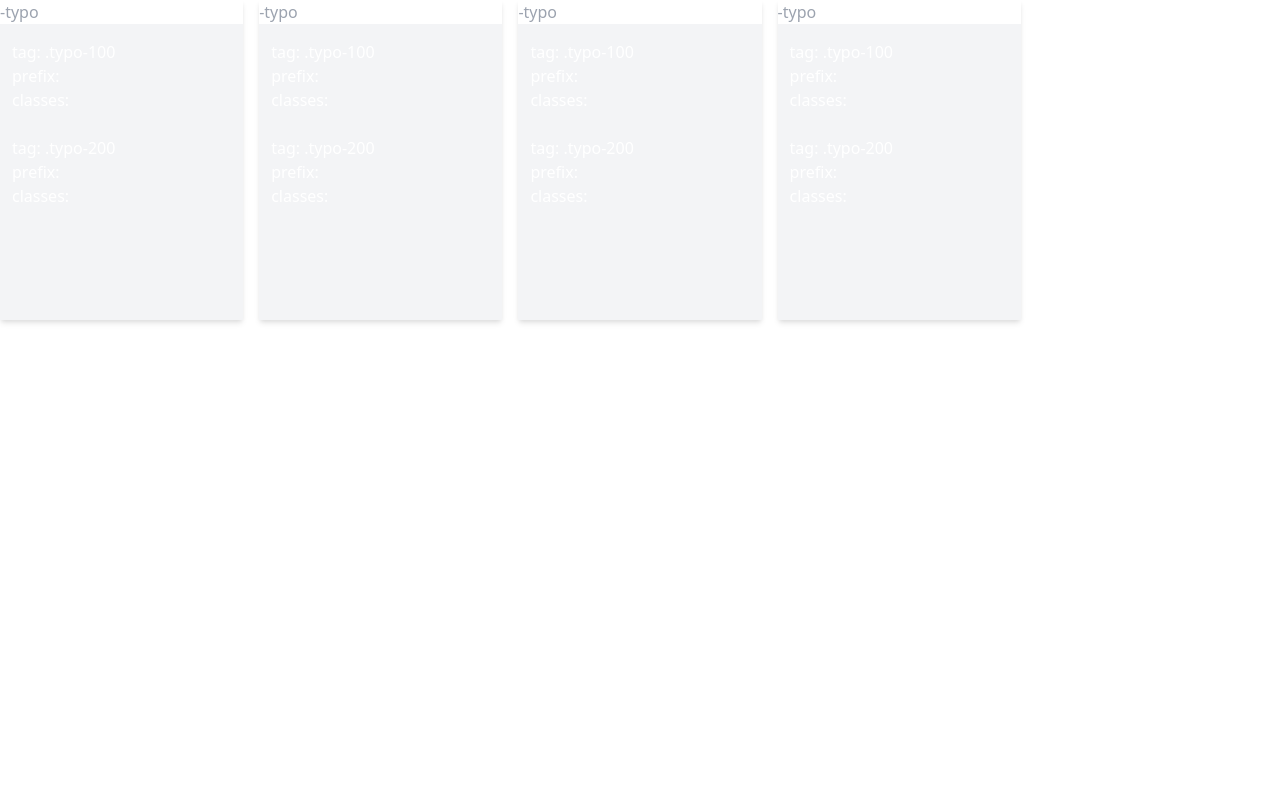
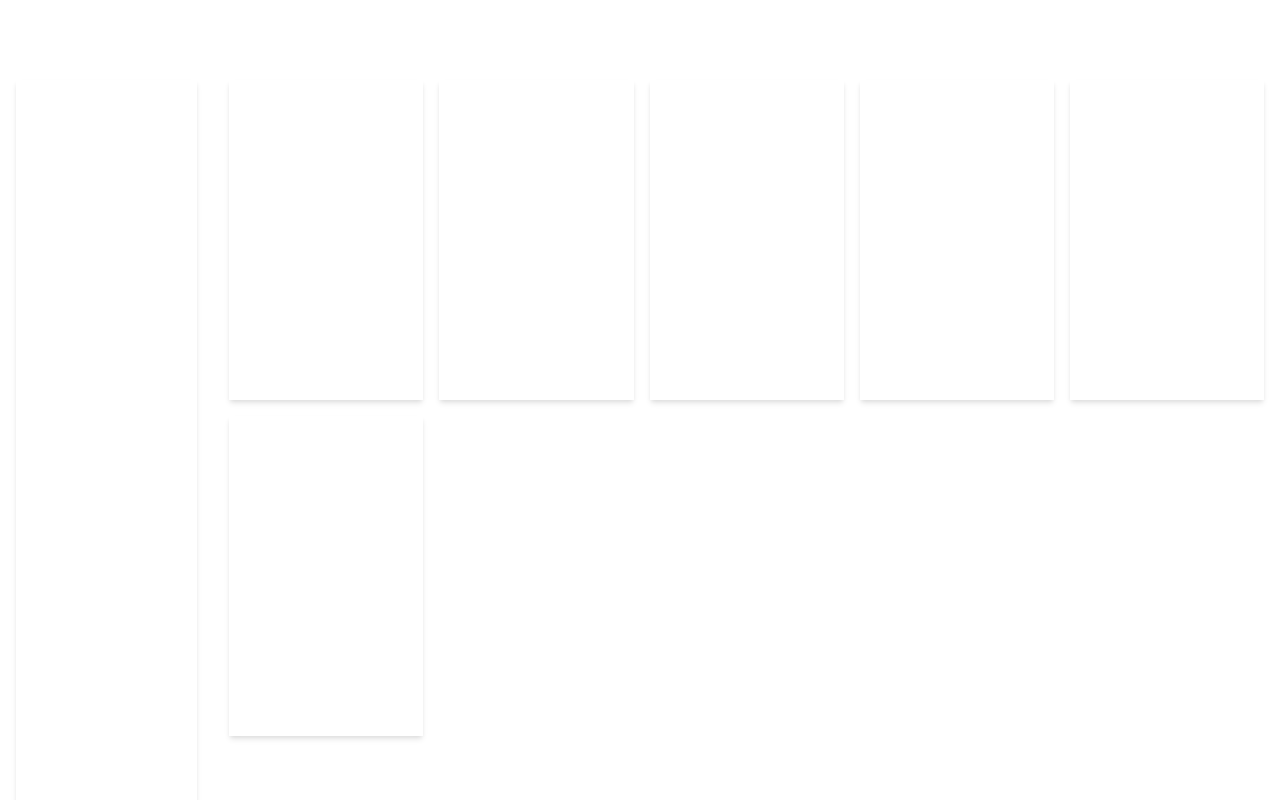
Before and after one commit to theLeroy/XDFormatterReceiver, a Nuxt app: page /interface in a window 1280 px wide. Shown: the top 800 px of the page. Built offline with nearby package versions, Linux system fonts and the light colour scheme.

Commit message:
interface v1

```diff
--- a/components/FontCard.vue
+++ b/components/FontCard.vue
@@ -1,6 +1,29 @@
 <template>
-    <div class="outline  bg-gray-100 shadow-md h-80">
-        <input type="text" name="classname" id="classname" placeholder="-typo" class="w-full">
-        <slot></slot>
+  <draggable group="fonts" :list="group" class="bg-[#383838] shadow-md h-80">
+      <div class="w-full">{{name}}</div>
+      asdasd
+    <div
+      class="list-group-item"
+      v-for="(font, index) in group"
+      :key="index"
+    >
+      <FormatCard :font="font" />
     </div>
+  </draggable>
 </template>
+
+<script>
+export default {
+    props: {
+        group: {
+            type: Array,
+            required: true
+        },
+        name: {
+            type: String,
+            required: false
+
+        }
+    }
+}
+</script>
--- a/components/FormatCard.vue
+++ b/components/FormatCard.vue
@@ -1,7 +1,6 @@
 <template>
-  <div class="w-full bg-slate-700 h-auto my-2 p-2 rounded mx-1 text-white">
+  <div class="w-full bg-[#212121] h-auto my-2 p-2 rounded mx-1 text-white">
     <div class="grid row-2">
-      <div>tag: {{ font.tag }}</div>
       <div>prefix: {{ font.prefix }}</div>
       <div>
         classes:
--- /dev/null
+++ b/components/NotAssigned.vue
@@ -0,0 +1,24 @@
+<template>
+<div class="  shadow-md h-full">
+<div class="text-white">{{name}}</div>
+  <draggable group="fonts" :list="group" class="">
+    <FormatCard
+      class="list-group-item"
+      v-for="(font, index) in group"
+      :key="index"
+      :font="font"
+    />
+  </draggable>
+</div>
+</template>
+
+<script>
+export default {
+    props: {
+        group: {
+            type: Array,
+            required: true
+        },
+    }
+}
+</script>
--- a/nuxt.config.js
+++ b/nuxt.config.js
@@ -22,6 +22,7 @@ export default {
 
   // Plugins to run before rendering page: https://go.nuxtjs.dev/config-plugins
   plugins: [
+    { src: '~/plugins/draggable.js', ssr: false }
   ],
 
   // Auto import components: https://go.nuxtjs.dev/config-components
--- a/package.json
+++ b/package.json
@@ -11,7 +11,8 @@
   "dependencies": {
     "core-js": "^3.15.1",
     "nuxt": "^2.15.7",
-    "nuxt-socket-io": "^2.0.0"
+    "nuxt-socket-io": "^2.0.0",
+    "vuedraggable": "^2.24.3"
   },
   "devDependencies": {
     "@nuxtjs/tailwindcss": "^4.2.1",
--- a/pages/interface.vue
+++ b/pages/interface.vue
@@ -1,52 +1,89 @@
 <template>
-
-    <div>
-        <div class="grid grid-rows-4 grid-cols-5 grid-flow-row-dense gap-4">
-            <FontCard>
-                <FormatCard :font="fonts[0]"/>
-                <FormatCard :font="fonts[1]"/>
-            </FontCard>
-            <FontCard>
-                <FormatCard :font="fonts[0]"/>
-                <FormatCard :font="fonts[1]"/>
-            </FontCard>
-            <FontCard>
-                <FormatCard :font="fonts[0]"/>
-                <FormatCard :font="fonts[1]"/>
-            </FontCard>
-            <FontCard>
-                <FormatCard :font="fonts[0]"/>
-                <FormatCard :font="fonts[1]"/>
-            </FontCard>
-        </div>
-        <div class="w-full bg-red-400">Unverteilt</div>
+  <!-- https://bitbucket.org/TheDiligentDev/vue-kanban-board/src/master/ -->
+  <div class="flex h-screen w-screen text-white">
+    <div class="w-2/12 h-full p-4 bg-[#2a2a2a]">
+        <div class="mb-10">Not Assigned</div>
+      <NotAssigned :group="NotAssigned"/>
     </div>
 
+    <div class="h-full w-10/12 bg-[#212121] p-4">
+        <div class="mb-10">Fonts</div>
+        <div class="grid grid-rows-3 grid-cols-5 grid-flow-row-dense gap-4 ">
+
+        <FontCard :group="group1" :name="group1Name" />
+        <FontCard :group="group2" :name="group2Name" />
+        <FontCard :group="group3" :name="group3Name" />
+        <FontCard :group="group4" :name="group4Name" />
+        <FontCard :group="group5" :name="group5Name" />
+        <FontCard :group="group6" :name="group6Name" />
+        </div>
+    </div>
+
+  </div>
 </template>
 
 <script>
+import draggable from "vuedraggable";
+
 export default {
+  components: {
+    //import draggable as a component
+    draggable,
+  },
   data() {
     return {
-            fonts: [
+      group1Name: ".typo-100",
+      group2Name: ".typo-100",
+      group3Name: ".typo-100",
+      group4Name: ".typo-100",
+      group5Name: ".typo-100",
+      group6Name: ".typo-100",
+      NotAssigned: [
         {
-                tag: '.typo-100',
           prefix: null,
-                classes: []
+          classes: ["12", "23"],
         },
         {
-                tag: '.typo-200',
           prefix: null,
-                classes: []
+          classes: ["asd", "asd"],
         },
         {
-                tag: '.typo-300',
           prefix: null,
-                classes: []
-            }
-
-            ]
+          classes: ["axxxsd", "x"],
+        },
+        {
+          prefix: null,
+          classes: ["axxxsd", "x"],
+        },
+        {
+          prefix: null,
+          classes: ["axxxsd", "x"],
+        },
+        {
+          prefix: null,
+          classes: ["axxxsd", "x"],
+        },
+        {
+          prefix: null,
+          classes: ["axxxsd", "x"],
+        },
+      ],
+      group1: [],
+      group2: [],
+      group3: [],
+      group4: [],
+      group5: [],
+      group6: [],
+    };
+  },
+  methods: {
+    //add new tasks method
+    add: function () {
+      if (this.newTask) {
+        this.arrBackLog.push({ name: this.newTask });
+        this.newTask = "";
       }
     },
-}
+  },
+};
 </script>
--- /dev/null
+++ b/plugins/draggable.js
@@ -0,0 +1,3 @@
+import Draggable from 'vuedraggable';
+import Vue from 'vue';
+Vue.component('draggable', Draggable);
```
Also changed, not shown: 1 other file (tests, documents, lock files or other folders). Lines whose indentation alone changed are shown as unchanged.
